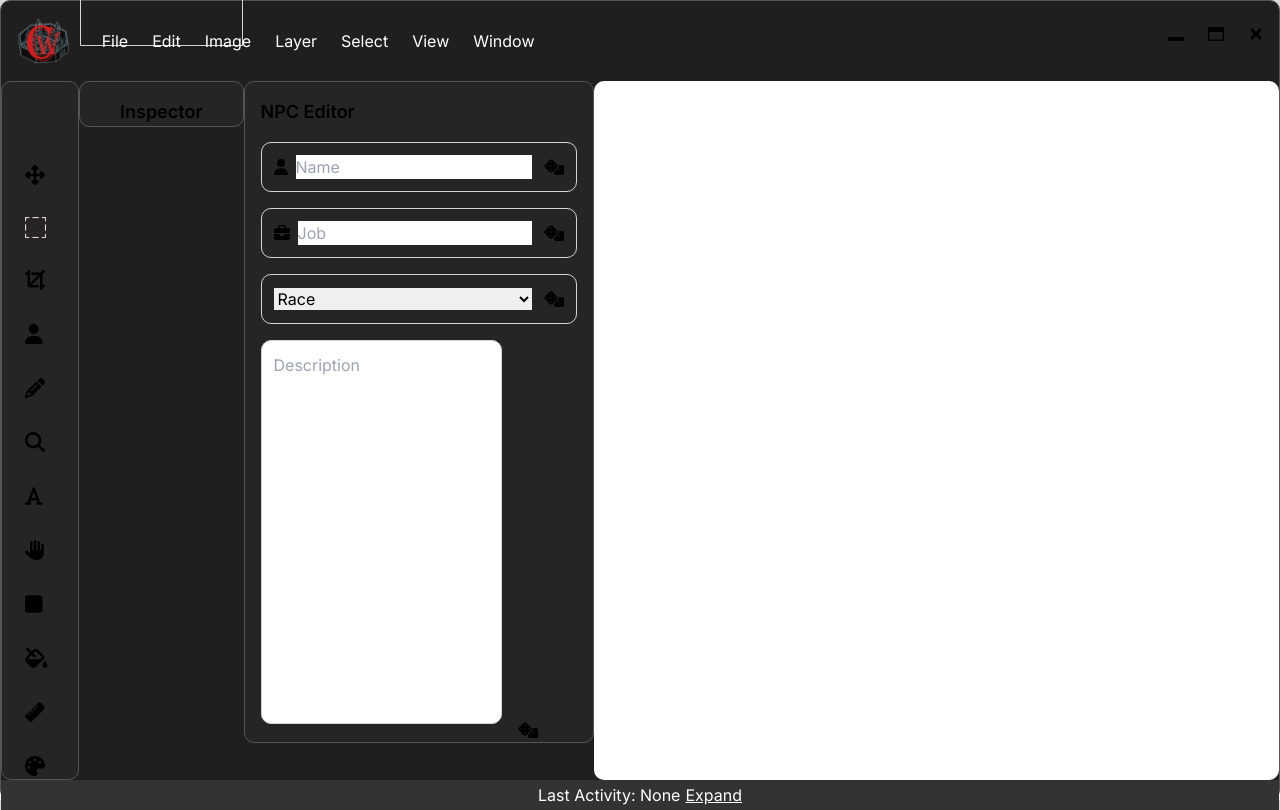
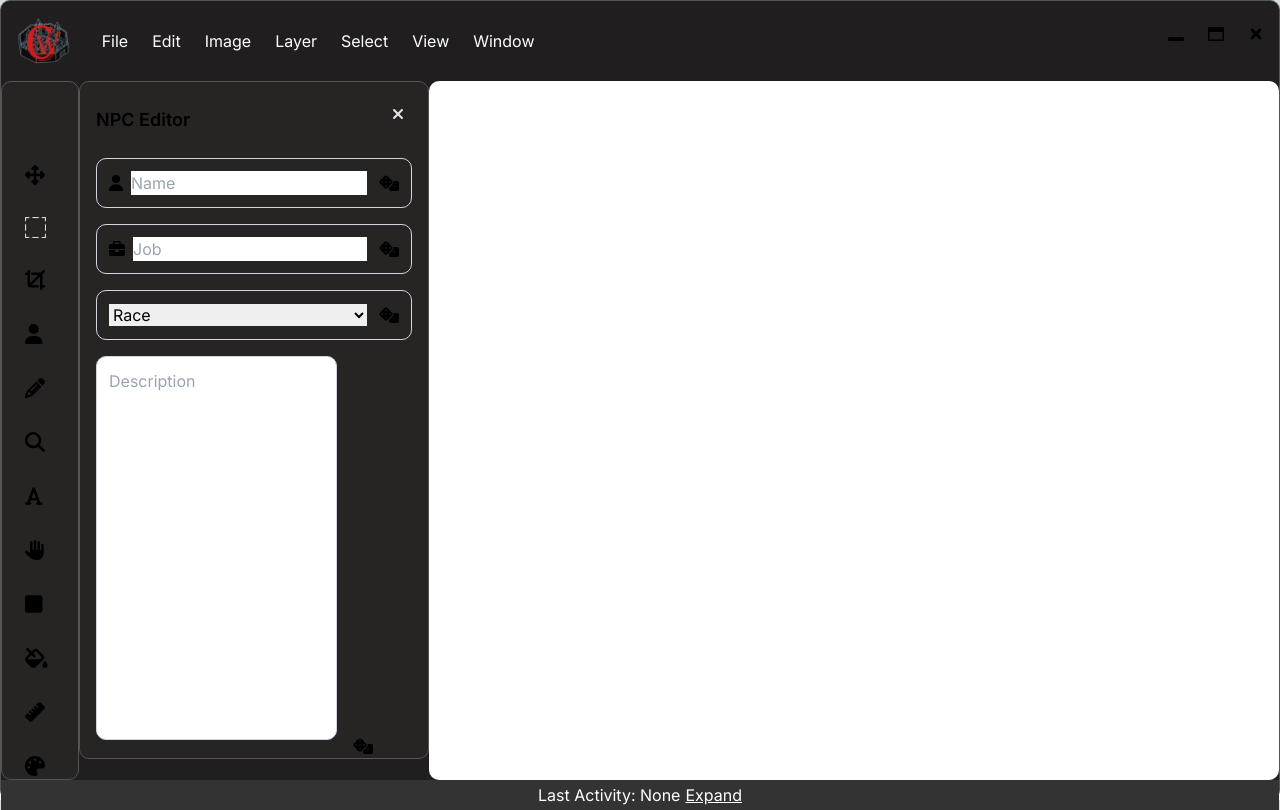
Before and after one commit to VioleGracex/pr_5, a Next.js app: page / in a window 1280 px wide. Built offline with nearby package versions, Linux system fonts and the light colour scheme.

Commit message:
0.8.8
close button for npc panel + set function for panels

```diff
--- a/src/app/Components/tools/Objects/NPCToken.tsx
+++ b/src/app/Components/tools/Objects/NPCToken.tsx
@@ -2,6 +2,7 @@ import React, { useState, useRef, useEffect } from 'react';
 import defaultImage from '../../imgs/NPCAvatar.png';
 import { getGlobalActiveTool } from '../ToolPanel';
 import { StaticImageData } from 'next/image';
+import { setPanelVisibility } from '@/app/state/panelVisibility';
 
 interface NPCTokenProps {
   name?: string;
@@ -33,6 +34,7 @@ const NPCToken: React.FC<NPCTokenProps> = ({
 
     const handleMouseUp = () => {
       setIsDragging(false);
+      setPanelVisibility('npcEditorPanelWrapper',true);
       /* setIsNPCEditorVisible(true); */
     };
 
--- a/src/app/Panels/MainPanels.tsx
+++ b/src/app/Panels/MainPanels.tsx
@@ -5,10 +5,10 @@ import { useDrag } from 'react-dnd';
 import { ItemTypes } from '../Components/Constants';
 import { justDrag } from '../Components/Functions/TitleFunctions';
 import { FontAwesomeIcon } from '@fortawesome/react-fontawesome';
-import { faUser, faBriefcase, faDice } from '@fortawesome/free-solid-svg-icons';
+import { faUser, faBriefcase, faDice, faTimes } from '@fortawesome/free-solid-svg-icons';
 import { ChromePicker, ColorResult } from 'react-color';
 import { addActivity } from '@/app/Panels/ConsoleBar';
-import { togglePanelVisibility } from '../state/panelVisibility';
+import { togglePanelVisibility , setPanelVisibility } from '../state/panelVisibility';
 /* import { setIsPaletteVisibleState, getIsPaletteVisibleState, usePalette } from '../Components/tools/useTools/usePalette'; */
 
 // Global variable to track the visibility of the NPC editor window
@@ -96,10 +96,19 @@ export const NpcEditorPanel: React.FC = () => {
     setRace(randomRace);
   };
 
+  const handleClosePanel = () => {
+    setPanelVisibility('npcEditorPanelWrapper', false);
+  };
+
   return (
     <div className={`w-1/7 bg-editor-panel rounded z-10 relative`}>
       {/* NPC Editor Title */}
-      <p className="text-lg font-semibold mt-4 ml-4 mb-4">NPC Editor</p>
+      <div className="flex justify-between items-center mt-4 ml-4 mb-4">
+        <p className="text-lg font-semibold">NPC Editor</p>
+        <button className="  hover:bg-gray-1000 text-gray-200 px-2 py-1 mr-4 mb-3" onClick={handleClosePanel}>
+          <FontAwesomeIcon icon={faTimes} />
+        </button>
+      </div>
 
       {/* Input Box for NPC Name */}
       <div className="flex items-center border border-gray-300 rounded p-3 mb-4 mx-4">
--- a/src/app/page.tsx
+++ b/src/app/page.tsx
@@ -58,13 +58,13 @@ const Home: React.FC = () => {
         <MenuBar />
 
         <div className="flex flex-1">
-          <div id="leftPanelWrapper">
+          <div id="leftPanelWrapper" style={{display: 'block'}}>
             <LeftPanel />
           </div>
-          <div id="rightPanelWrapper">
+          <div id="rightPanelWrapper" style={{display: 'none'}}>
             <RightPanel numberOfLayers={layersStackRef.current.length} />
           </div>
-          <div id="npcEditorPanelWrapper">
+          <div id="npcEditorPanelWrapper" style={{display: 'block'}} >
             <NpcEditorPanel />
           </div>
           <div className="flex-1 relative overflow-hidden rounded">
--- a/src/app/state/panelVisibility.ts
+++ b/src/app/state/panelVisibility.ts
@@ -21,3 +21,13 @@ export const togglePanelVisibility = (panelName: string) => {
     }
   }
 };
+
+export const setPanelVisibility = (panelName: string, isVisible: boolean) => {
+  if (panelVisibility.hasOwnProperty(panelName)) {
+    panelVisibility[panelName] = isVisible; // Set visibility status
+    const panelDiv = document.getElementById(panelName);
+    if (panelDiv) {
+      panelDiv.style.display = isVisible ? 'block' : 'none'; // Set display
+    }
+  }
+};
```
